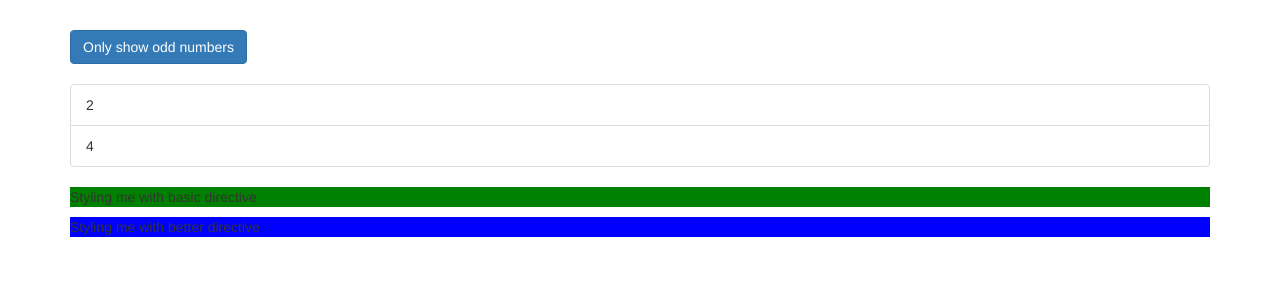
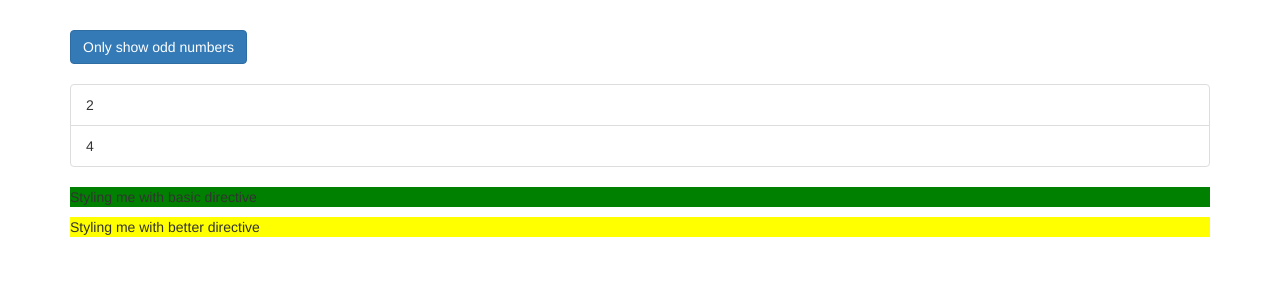
Before and after one commit to smoonmare/directives-start, an Angular app: page / in a window 1280 px wide. Shown: the top 300 px of the page. Built offline with nearby package versions, Linux system fonts and the light colour scheme.

Commit message:
Used HostBinding to bind to Directive property

```diff
--- a/src/app/app.component.html
+++ b/src/app/app.component.html
@@ -26,7 +26,9 @@
         </div>
       </ul>
       <p appBasicHighlight>Styling me with basic directive</p>
-      <p appBetterHighlight>Styling me with better directive</p>
+      <p [appBetterHighlight]="'red'" [defaultColor]="'yellow'">
+        Styling me with better directive
+      </p>
       <ng-template [ngIf]="onlyOdd">
         <p>Only odd</p>
       </ng-template>
--- a/src/app/better-highlight/better-highlight.directive.ts
+++ b/src/app/better-highlight/better-highlight.directive.ts
@@ -1,13 +1,35 @@
-import { Directive, ElementRef, OnInit, Renderer2 } from '@angular/core';
+import {
+  Directive,
+  ElementRef,
+  HostBinding,
+  HostListener,
+  Input,
+  OnInit,
+  Renderer2
+} from '@angular/core';
 
 @Directive({
   selector: '[appBetterHighlight]'
 })
 export class BetterHighlightDirective implements OnInit{
+  @Input() defaultColor: string = 'transparent';
+  @Input('appBetterHighlight') highlightColor: string = 'blue';
+  @HostBinding('style.backgroundColor') backgroundColor?: string;
 
   constructor(private elementRef: ElementRef, private renderer: Renderer2) { }
 
   ngOnInit(): void {
-      this.renderer.setStyle(this.elementRef.nativeElement, 'background-color', 'blue');
+    this.backgroundColor = this.defaultColor;
+    // this.renderer.setStyle(this.elementRef.nativeElement, 'background-color', 'blue');
+  }
+
+  @HostListener('mouseenter') mouseOver(eventData: Event) {
+    // this.renderer.setStyle(this.elementRef.nativeElement, 'background-color', 'blue');
+    this.backgroundColor = this.highlightColor;
+
+  }
+  @HostListener('mouseleave') mouseLeave(eventData: Event) {
+    // this.renderer.setStyle(this.elementRef.nativeElement, 'background-color', 'transparent');
+    this.backgroundColor = this.defaultColor;
   }
 }
```
